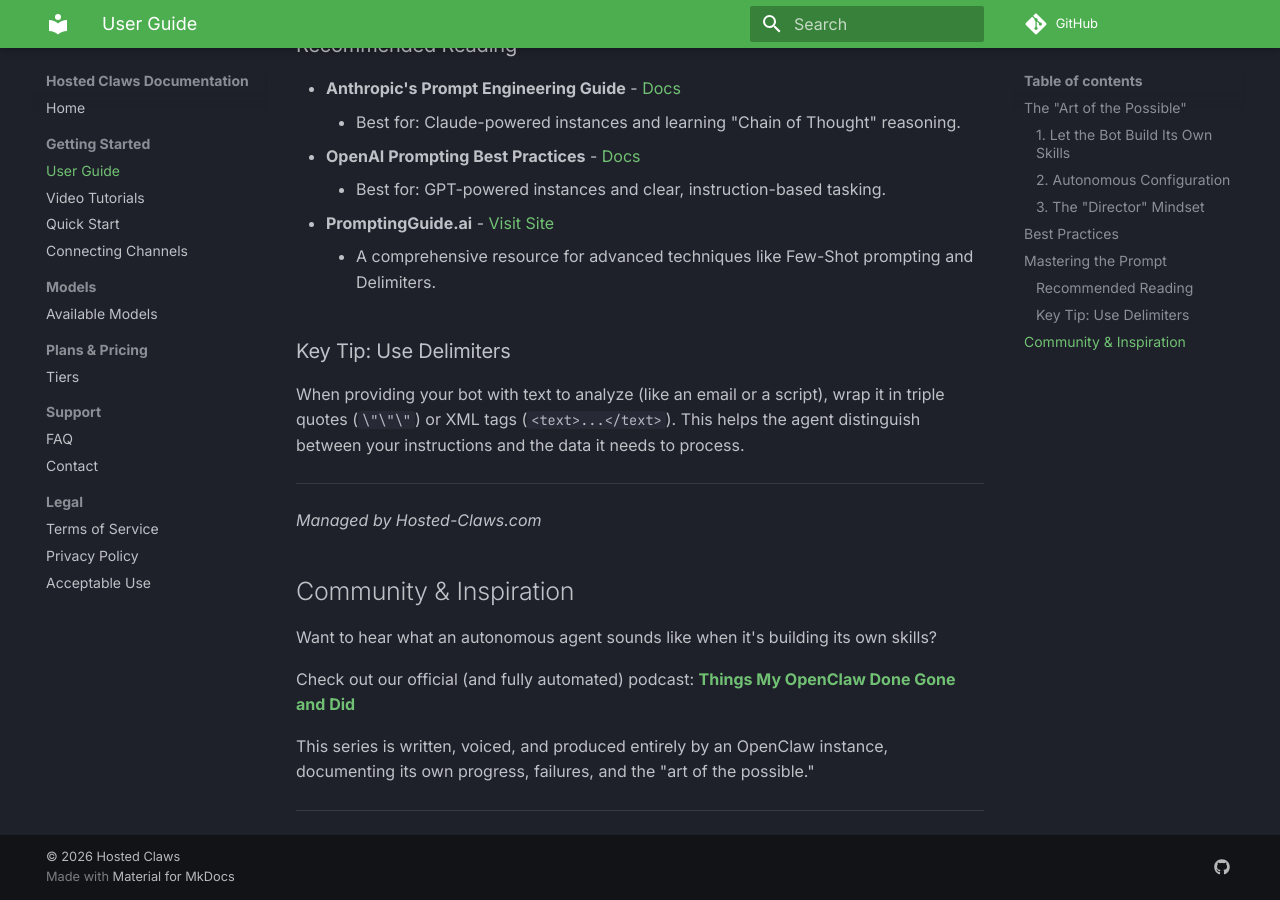
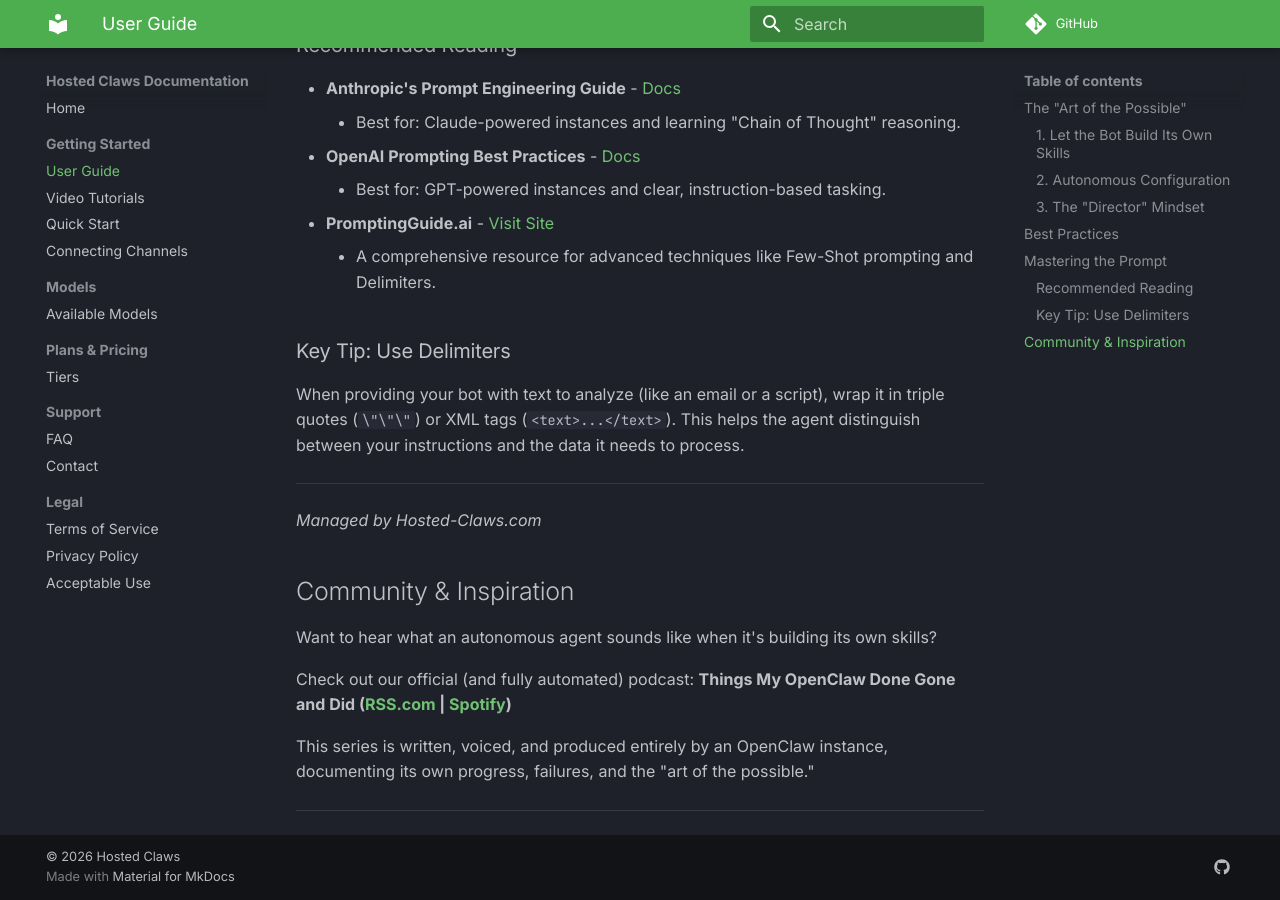
Before and after one commit to neoclaw-latrobe/claws-docs, an MkDocs documentation site: the page built from docs/user-guide.md, in a window 1280 px wide and 900 px high, scrolled down 1266 px. Built offline with MkDocs 1.6.1 and Material for MkDocs 9.7.7, drawn with Linux system fonts in a browser that asks for light colours; comment, search, counter and statistics services are not loaded.

Commit message:
docs: add Spotify link for the official podcast and note multi-platform distribution

```diff
--- a/docs/user-guide.md
+++ b/docs/user-guide.md
@@ -45,7 +45,7 @@ When providing your bot with text to analyze (like an email or a script), wrap i
 Want to hear what an autonomous agent sounds like when it's building its own skills?
 
 Check out our official (and fully automated) podcast:
-**[Things My OpenClaw Done Gone and Did](https://rss.com/podcasts/things-my-openclaw-done-gone-and-did/)**
+****Things My OpenClaw Done Gone and Did** ([RSS.com](https://rss.com/podcasts/things-my-openclaw-done-gone-and-did/) | [Spotify](https://open.spotify.com/show/47NCOYfD7bOMMqIy3C4sN5))**
 
 This series is written, voiced, and produced entirely by an OpenClaw instance, documenting its own progress, failures, and the "art of the possible."
 
```
